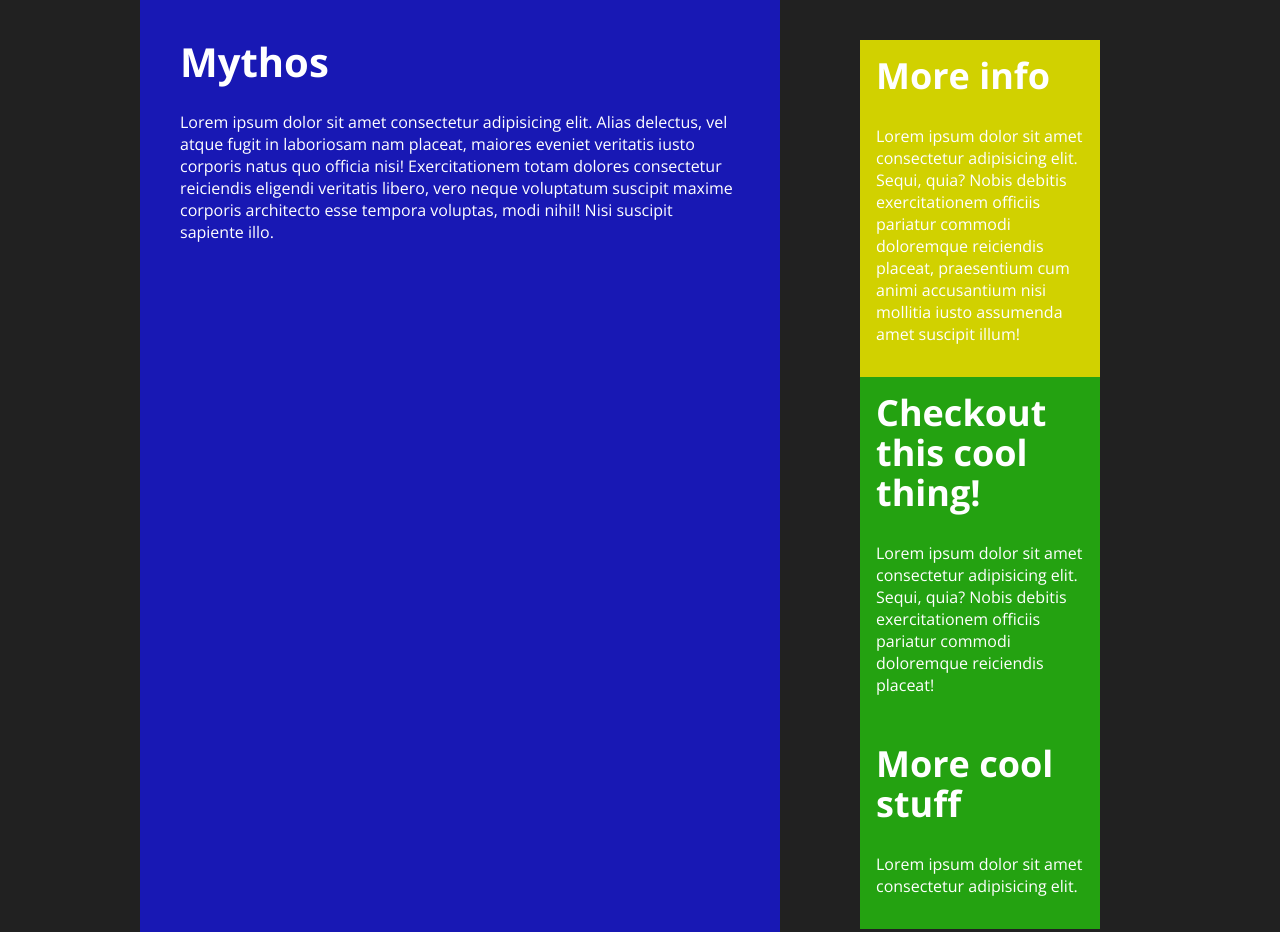
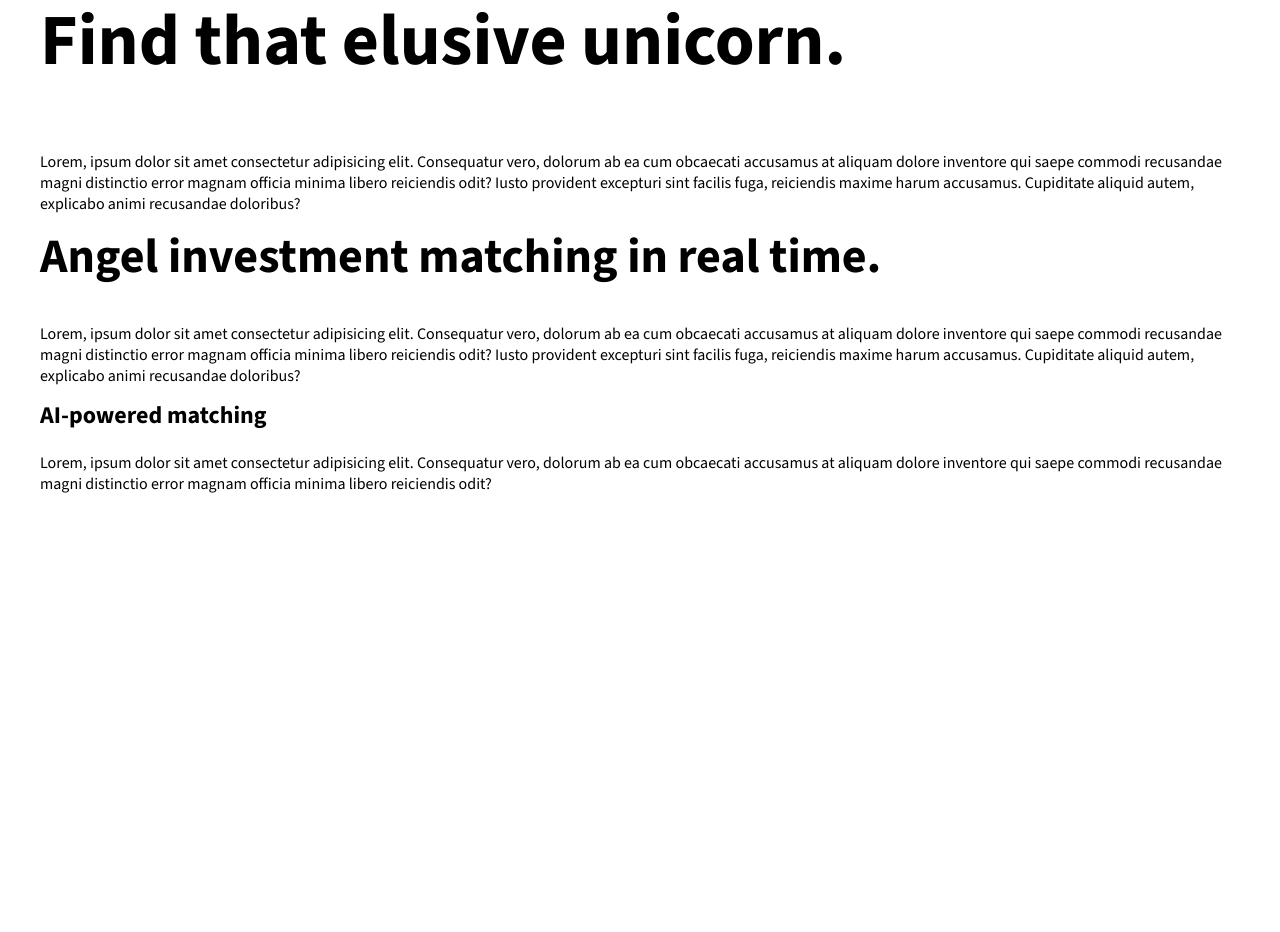
Before and after one commit to revinsider/portfolio-mythos-site, a plain HTML site: page index.html in a window 1280 px wide. Shown: the top 932 px of the page. After the commit the page ends 800 px from the top, so only its background shows below. Drawn offline with nearby package versions, Linux system fonts and the light colour scheme.

Commit message:
global styles, typo, colors, headers etc.

```diff
--- a/app/scss/globals/_boilerplate.scss
+++ b/app/scss/globals/_boilerplate.scss
@@ -15,3 +15,12 @@ body {
   background-color: var(--background-color);
   color: var(--text-color);
 }
+
+.visually-hidden {
+  position: absolute;
+  left: -10000px;
+  top: auto;
+  width: 1px;
+  height: 1px;
+  overflow: hidden;
+}
--- a/app/scss/globals/_colors.scss
+++ b/app/scss/globals/_colors.scss
@@ -1,4 +1,12 @@
 :root {
-  --background-color: hsl(0, 0%, 13%);
-  --text-color: hsl(0, 0%, 100%);
+  --bg-main: hsl(0, 0%, 100%);
+  --bg-hero: hsl(232, 58%, 55%);
+  --bg-fullwidth: hsl(320, 85%, 41%);
+  --text-dark: hsl(233, 14%, 25%);
+  --text-light: hsl(0, 0%, 100%);
+  --btn-primary-bg: hsl(180, 100%, 42%);
+  --btn-primary-text: hsl(233, 14%, 25%);
+  --btn-secondary-bg: transparent;
+  --btn-secondary-border: hsl(0, 0%, 100%);
+  --btn-secondary-text: hsl(0, 0%, 100%);
 }
--- a/app/scss/globals/_typography.scss
+++ b/app/scss/globals/_typography.scss
@@ -9,15 +9,25 @@ h3 {
 }
 
 h1 {
-  // font-size: clamp(28px, 16px + 2vw, 40px)
-  // font-size: clamp(1.75rem, 1rem + 2vw, 2.5rem)
-  font-size: clamp(u.rem(28), u.rem(16) + 2vw, u.rem(40))
+  font-size: u.rem(42);
+  font-size: clamp(u.rem(42), 1.77rem + 3.63vw, u.rem(72));
+
+  // @include u.breakpoint(medium) {
+  //   font-size: u.rem(60);
+  // }
+
+  // @include u.breakpoint(large) {
+  //   font-size: u.rem(72);
+  // }
 }
 
 h2 {
-  // font-size: clamp(22px, 14px + 2vw, 36px)
-  // font-size: clamp(1.475rem, 0.875rem + 2vw, 2.25rem)
-  font-size: clamp(u.rem(22), u.rem(14) + 2vw, u.rem(36))
+  font-size: u.rem(36);
+  font-size: clamp(u.rem(36), 1.91rem + 1.45vw, u.rem(48));
+}
+
+h3 {
+  font-size: u.rem(24);
 }
 
 p {
--- a/app/scss/layout/_grid.scss
+++ /dev/null
@@ -1,50 +0,0 @@
-@use '../util/' as u;
-
-%widget {}
-
-.grid {
-  display: grid;
-  grid-template-columns: 1fr;
-  grid-template-rows: auto auto;
-  gap: u.rem(40);
-  // max-width: 1000px;
-  width: min(100% - u.rem(40), u.rem(1000));
-  margin-inline: auto;
-
-  @include u.breakpoint(large) {
-    grid-template-columns: 2fr 1fr;
-    grid-template-rows: auto;
-  }
-
-  &__main,
-  &__sidebar {
-    padding: u.rem(40);
-  }
-
-
-  &__main {
-    background-color: hsl(240, 76%, 40%);
-  }
-
-  &__sidebar {
-
-    // Only for mobile
-    @include u.breakpoint-down(medium) {
-      text-align: center;
-    }
-  }
-
-  &__widget {
-    padding: u.rem(16);
-
-    &--green {
-      @extend .grid__widget;
-      background-color: hsl(112, 81%, 35%);
-    }
-
-    &--yellow {
-      @extend .grid__widget;
-      background-color: hsl(60, 100%, 41%);
-    }
-  }
-}
--- a/app/scss/layout/_index.scss
+++ b/app/scss/layout/_index.scss
@@ -1 +1 @@
-@forward 'grid';
+@forward 'wrapper';
--- /dev/null
+++ b/app/scss/layout/_wrapper.scss
@@ -0,0 +1,6 @@
+@use '../util/' as u;
+
+.wrapper {
+  width: min(100% - u.rem(48), u.rem(1200));
+  margin-inline: auto;
+}
--- a/app/scss/util/_fonts.scss
+++ b/app/scss/util/_fonts.scss
@@ -1,4 +1,3 @@
 :root {
-  --main-font: "Open Sans", sans-serif;
-
+  --main-font: "Source Sans 3", sans-serif;
 }
--- a/index.html
+++ b/index.html
@@ -4,36 +4,38 @@
 <head>
   <meta charset="UTF-8" />
   <meta name="viewport" content="width=device-width, initial-scale=1.0" />
+  <title>Mythos</title>
+  <link rel="apple-touch-icon" sizes="180x180" href="/apple-touch-icon.png">
+  <link rel="icon" type="image/png" sizes="32x32" href="/favicon-32x32.png">
+  <link rel="icon" type="image/png" sizes="16x16" href="/favicon-16x16.png">
+  <link rel="manifest" href="/site.webmanifest">
+  <link rel="mask-icon" href="/safari-pinned-tab.svg" color="#5bbad5">
+  <meta name="msapplication-TileColor" content="#da532c">
+  <meta name="theme-color" content="#ffffff">
   <link rel="preconnect" href="https://fonts.googleapis.com">
   <link rel="preconnect" href="https://fonts.gstatic.com" crossorigin>
-  <link href="https://fonts.googleapis.com/css2?family=Open+Sans:wght@300..800&display=swap" rel="stylesheet">
+  <link href="https://fonts.googleapis.com/css2?family=Source+Sans+3:wght@400;700&display=swap" rel="stylesheet">
   <link rel="stylesheet" href="/dist/style.css" />
   <script src="/app/js/script.js"></script>
-  <title>Mythos</title>
 </head>
 
 <body>
-  <div class="grid">
-    <main class="grid__main">
-      <h1>Mythos</h1>
-      <p>Lorem ipsum dolor sit amet consectetur adipisicing elit. Alias delectus, vel atque fugit in laboriosam nam placeat, maiores eveniet veritatis iusto corporis natus quo officia nisi! Exercitationem totam dolores consectetur reiciendis eligendi veritatis libero, vero neque voluptatum suscipit maxime corporis architecto esse tempora voluptas, modi nihil! Nisi suscipit sapiente illo.</p>
-    </main>
-
-    <aside class="grid__sidebar">
-      <div class="grid__widget--yellow">
-        <h2>More info</h2>
-        <p>Lorem ipsum dolor sit amet consectetur adipisicing elit. Sequi, quia? Nobis debitis exercitationem officiis pariatur commodi doloremque reiciendis placeat, praesentium cum animi accusantium nisi mollitia iusto assumenda amet suscipit illum!</p>
-      </div>
-      <div class="grid__widget--green">
-        <h2>Checkout this cool thing!</h2>
-        <p>Lorem ipsum dolor sit amet consectetur adipisicing elit. Sequi, quia? Nobis debitis exercitationem officiis pariatur commodi doloremque reiciendis placeat!</p>
-      </div>
-      <div class="grid__widget--green">
-        <h2>More cool stuff</h2>
-        <p>Lorem ipsum dolor sit amet consectetur adipisicing elit. </p>
-      </div>
-    </aside>
-  </div>
+  <header></header>
+  <main>
+    <article>
+      <section class="wrapper">
+        <h1>Find that elusive unicorn.</h1>
+        <p>Lorem, ipsum dolor sit amet consectetur adipisicing elit. Consequatur vero, dolorum ab ea cum obcaecati accusamus at aliquam dolore inventore qui saepe commodi recusandae magni distinctio error magnam officia minima libero reiciendis odit? Iusto provident excepturi sint facilis fuga, reiciendis maxime harum accusamus. Cupiditate aliquid autem, explicabo animi recusandae doloribus?</p>
+      </section>
+      <section class="wrapper">
+        <h2>Angel investment matching in real time.</h2>
+        <p>Lorem, ipsum dolor sit amet consectetur adipisicing elit. Consequatur vero, dolorum ab ea cum obcaecati accusamus at aliquam dolore inventore qui saepe commodi recusandae magni distinctio error magnam officia minima libero reiciendis odit? Iusto provident excepturi sint facilis fuga, reiciendis maxime harum accusamus. Cupiditate aliquid autem, explicabo animi recusandae doloribus?</p>
+        <h3>AI-powered matching</h3>
+        <p>Lorem, ipsum dolor sit amet consectetur adipisicing elit. Consequatur vero, dolorum ab ea cum obcaecati accusamus at aliquam dolore inventore qui saepe commodi recusandae magni distinctio error magnam officia minima libero reiciendis odit?</p>
+      </section>
+    </article>
+  </main>
+  <footer></footer>
 </body>
 
 </html>
```
Also changed, not shown: browserconfig.xml (added, +9 -0 lines), android-chrome-192x192.png (added), android-chrome-256x256.png (added), apple-touch-icon.png (added), dist/index.css, dist/style.css, favicon-16x16.png (added), favicon-32x32.png (added), favicon.ico (added), mstile-150x150.png (added), safari-pinned-tab.svg (added), site.webmanifest (added), 2 other files.
